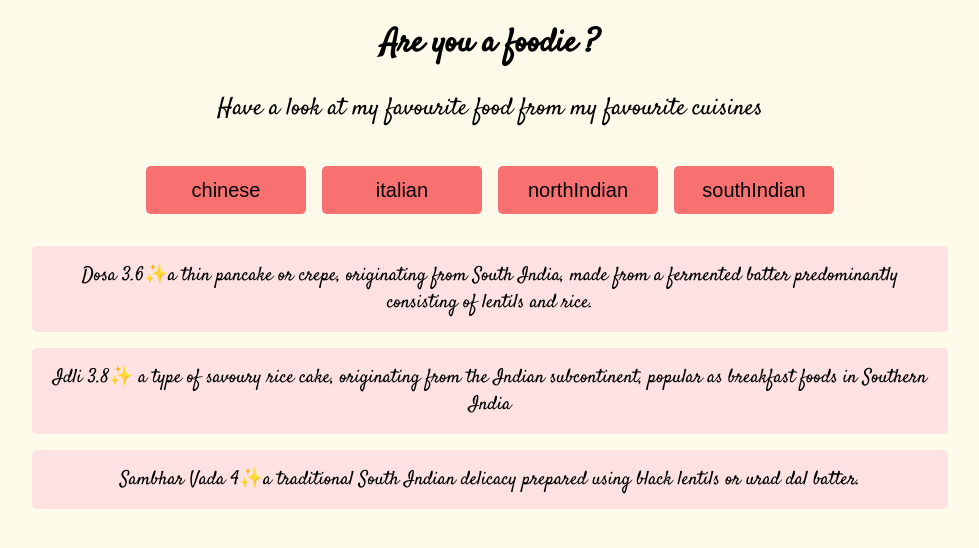
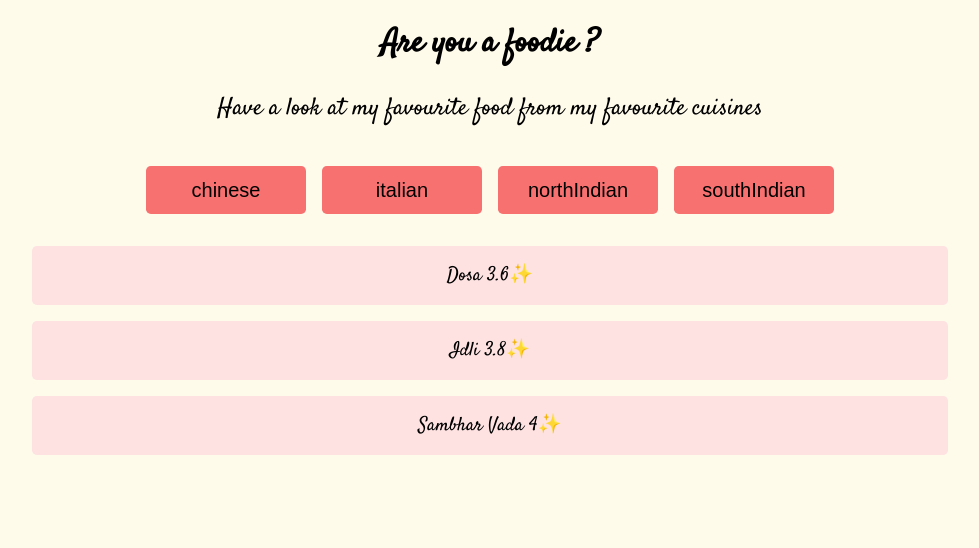
Before and after one commit to tiwarikratika/MyFAvouriteFood, a React (Create React App) app: page / in a window 1280 px wide. Shown: the top 548 px of the page, without its empty margins (150-1129 px from the left). Built offline with nearby package versions, Linux system fonts and the light colour scheme.

Commit message:
Update App.js

```diff
--- a/src/App.js
+++ b/src/App.js
@@ -3,27 +3,27 @@ import "./styles.css";
 
 const fooddb = {
   chinese: [
-    { name: "Chilli Paneer", rating: "3✨", desc:"Paneer, green chili sauce, soy sauce, free, sesame oil" },
+    { name: "Chilli Paneer", rating: "3✨" },
 
-    { name: "Honey Chilli Potato", rating: "3.6✨",desc:"Aloo, apple cider vinegar, rice flour, bell peppers, chilli sauce" },
+    { name: "Honey Chilli Potato", rating: "3.6✨", },
     { name: "DimSums", rating: "3.5✨",desc:"a large range of small Chinese dishes that are traditionally enjoyed in restaurants for breakfast and lunch." }
   ],
   italian: [
     { name: "Pizza", rating: "4.1✨",
-    desc:" dish of Italian origin consisting of a flattened disk of bread dough topped with some combination of olive oil, oregano, tomato, olives, mozzarella or other cheese, and many other ingredients" },
+     },
     { name: "Raviolli",
-    rating: "4.7✨",
-    desc:"Italian dumpling that's typically stuffed with ricotta, meat, cheese, and vegetables. " },
-    { name: "White Sauce Pasta" , rating: "3.9✨",desc:" yummy italian creamy white sauce pasta which will make you fall in love"}
+    rating: "4.7✨"
+     },
+    { name: "White Sauce Pasta" , rating: "3.9✨"}
   ],
   northIndian: [
-    { name: "Chole Bhatoore", rating: "3✨" ,desc:" food dish popular in the Northern areas of the Indian subcontinent."},
-    { name: "Dahi Bhalla", rating: "3.2✨" ,desc:"Dahi vada is a type of chaat (snack) originating from the Indian subcontinent and popular throughout South Asia."},
-    { name: "Dal Makhani", rating: "3.5✨",desc:"dish originating in New Delhi, India. It is a modern take on the age-old Urad ki Dal" }
+    { name: "Chole Bhatoore", rating: "3✨" },
+    { name: "Dahi Bhalla", rating: "3.2✨" },
+    { name: "Dal Makhani", rating: "3.5✨"}
   ],
-  southIndian: [{ name: "Dosa", rating: "3.6✨",desc:"a thin pancake or crepe, originating from South India, made from a fermented batter predominantly consisting of lentils and rice." },
-  { name: "Idli", rating: "3.8✨",desc:" a type of savoury rice cake, originating from the Indian subcontinent, popular as breakfast foods in Southern India" },
-  { name: "Sambhar Vada", rating: "4✨",desc:"a traditional South Indian delicacy prepared using black lentils or urad dal batter." }]
+  southIndian: [{ name: "Dosa", rating: "3.6✨"},
+  { name: "Idli", rating: "3.8✨" },
+  { name: "Sambhar Vada", rating: "4✨"}]
 };
 
 export default function App() {
```
